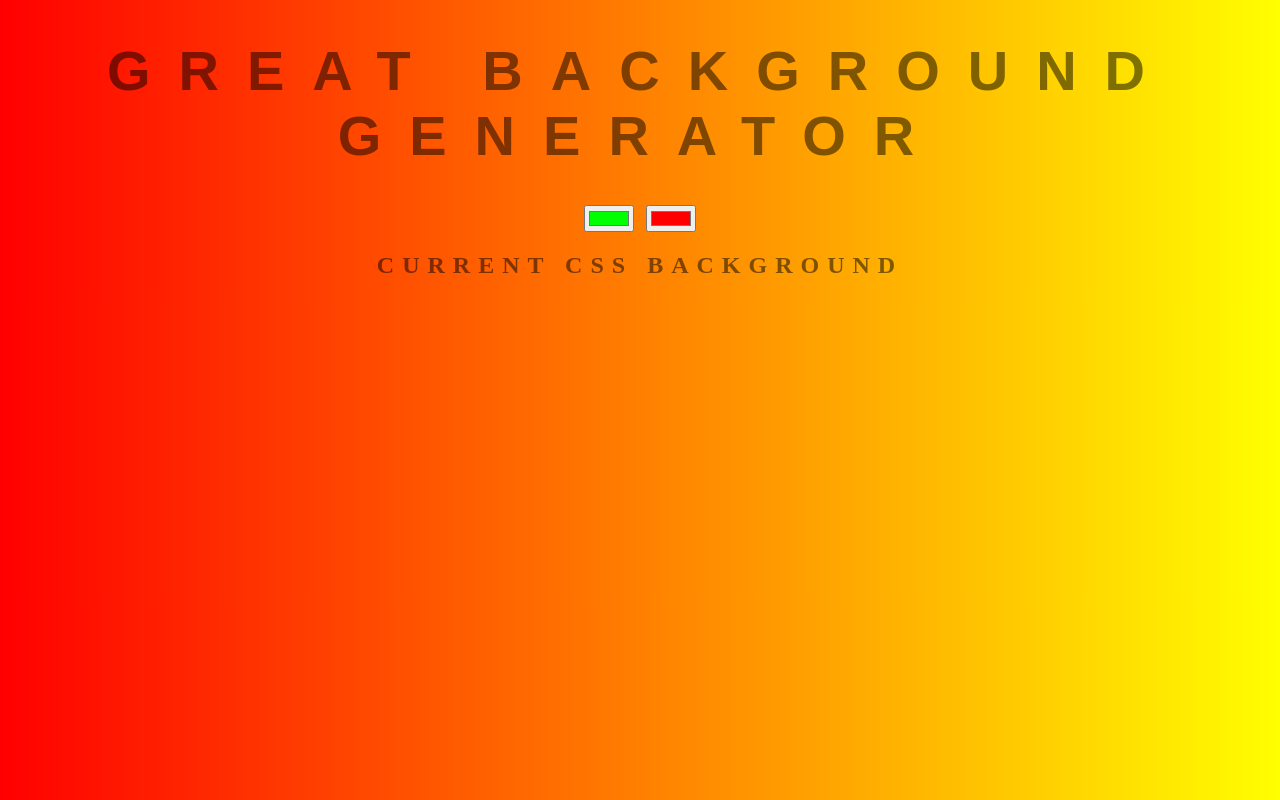
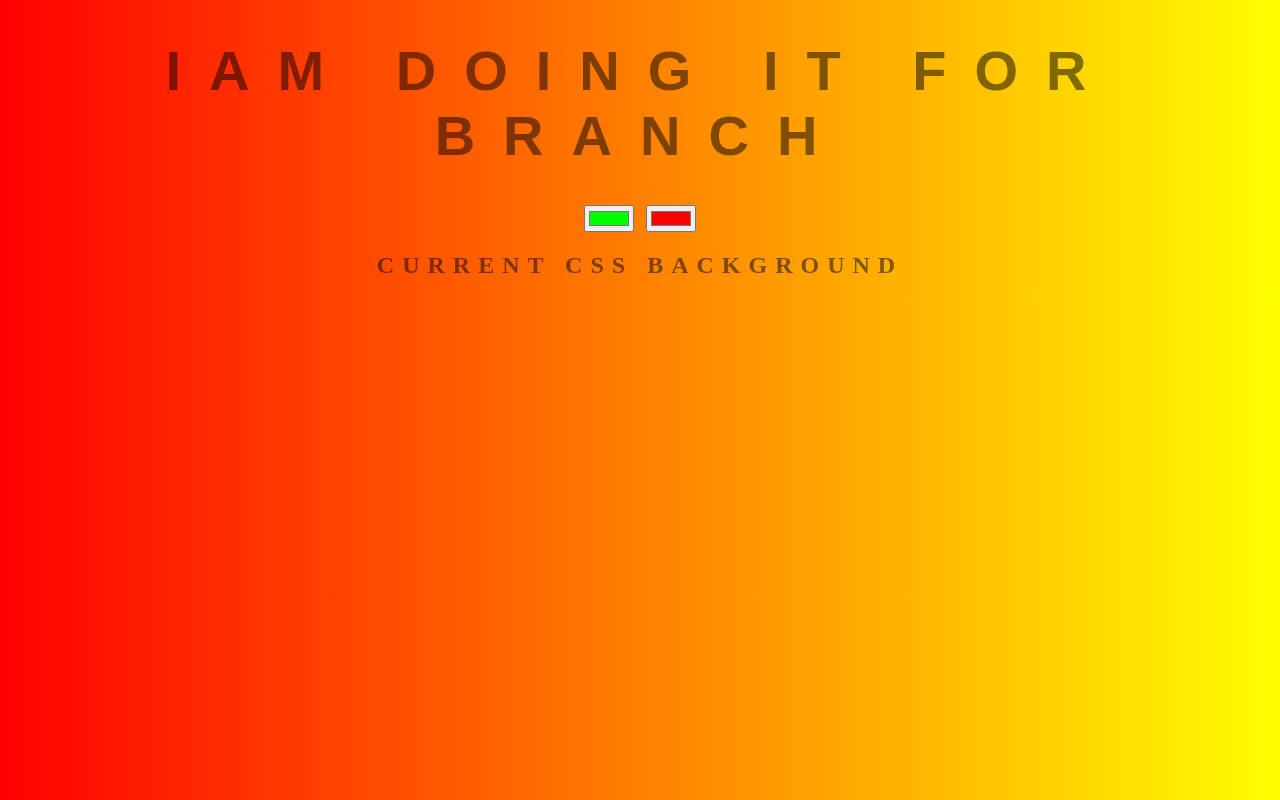
Before and after one commit to ekinkarakoc/background-generator, a plain HTML site: page index.html in a window 1280 px wide. Drawn offline with Linux system fonts and the light colour scheme.

Commit message:
for learning branch

```diff
--- a/index.html
+++ b/index.html
@@ -8,7 +8,7 @@
     <link rel="stylesheet" href="style.css" />
   </head>
   <body>
-    <h1 id="head">GREAT Background Generator</h1>
+    <h1 id="head">iam doing it for branch</h1>
     <input class="color1" type="color" name="color1" value="#00ff00" />
     <input class="color2" type="color" name="color2" value="#ff0000" />
     <h2>Current CSS Background</h2>
```
